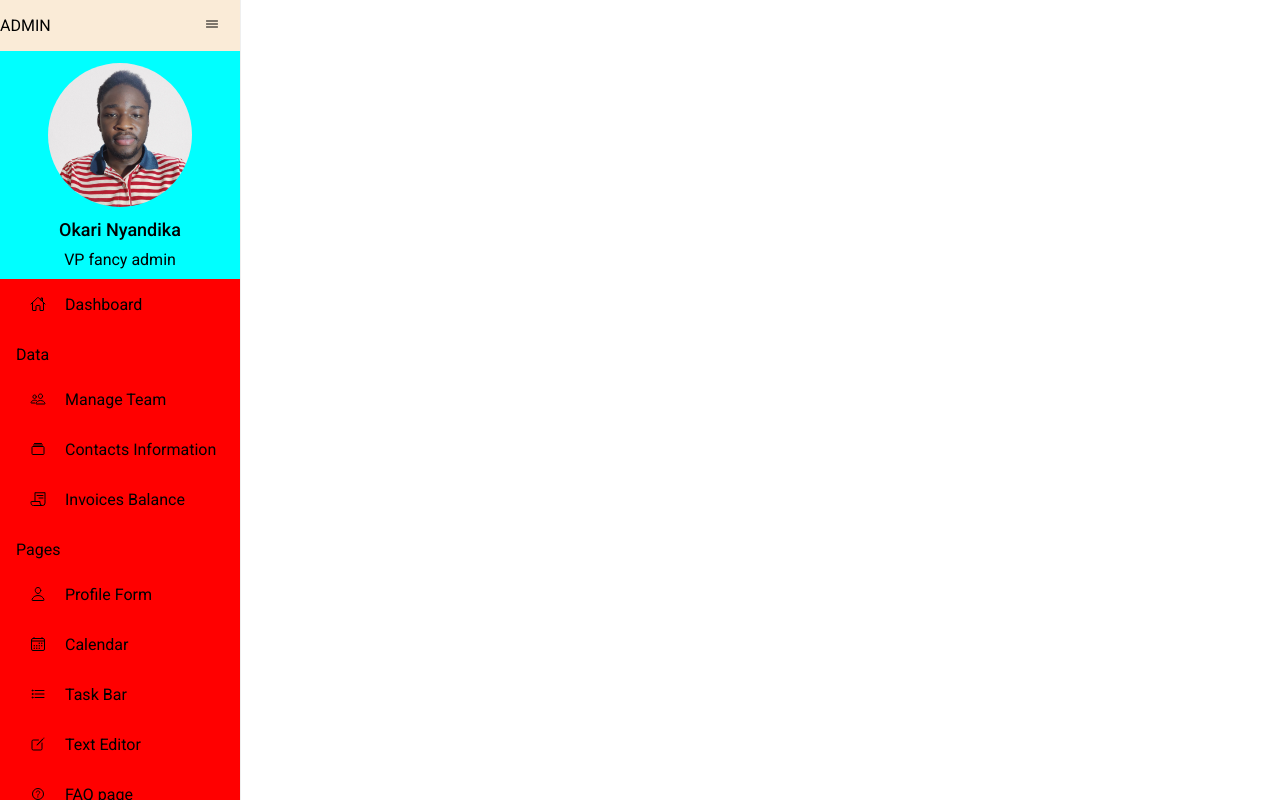
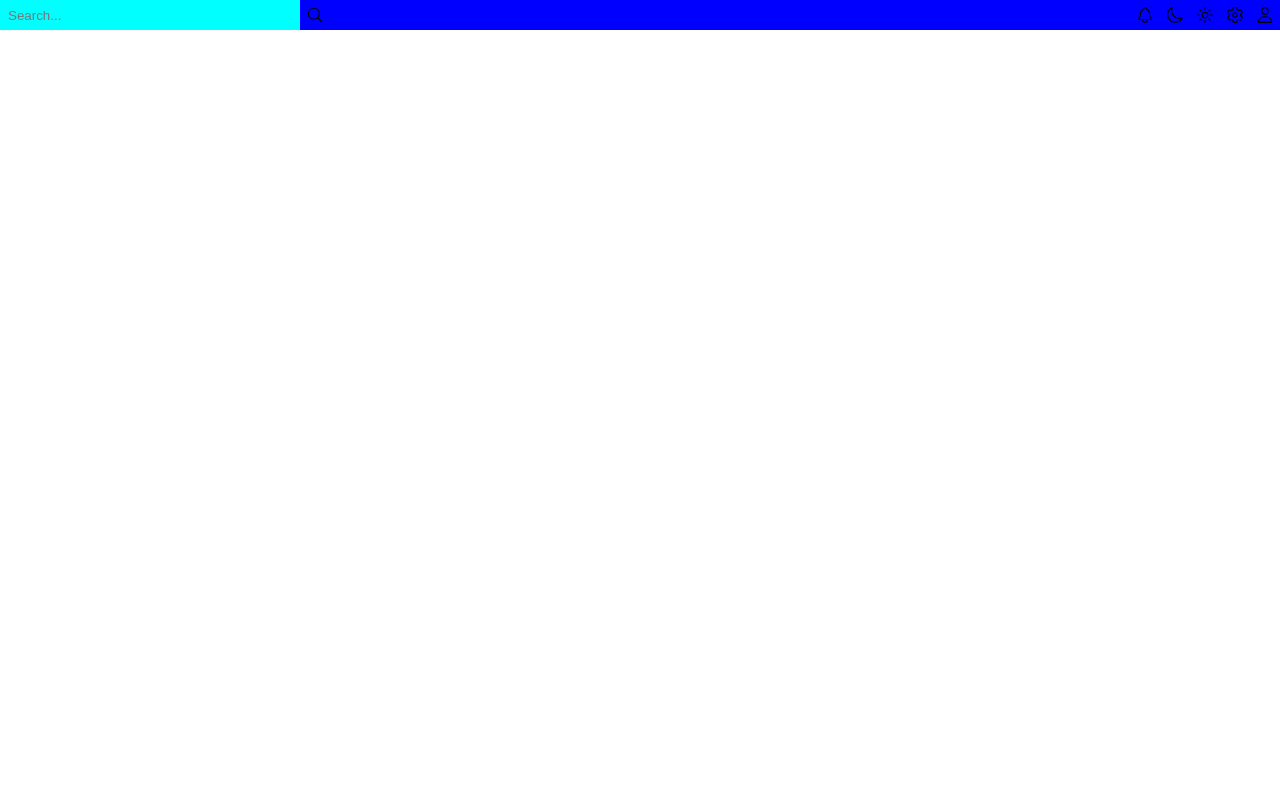
Before and after one commit to 2004-okari/DASHBOARD, a React (Create React App) app: page / in a window 1280 px wide. Shown: the top 800 px of the page. Built offline with nearby package versions, Linux system fonts and the light colour scheme.

Commit message:
Add Ionicon pack

```diff
--- a/src/assets/styling/global.css
+++ b/src/assets/styling/global.css
@@ -54,3 +54,44 @@
     }
   }
 }
+
+.topbar-container {
+  display: flex;
+  flex-direction: row;
+  justify-content: space-between;
+  align-items: center;
+  background-color: blue;
+  .topbar-search {
+    display: flex;
+    flex-direction: row;
+    align-items: center;
+    .topbar-search-input {
+      box-sizing: border-box;
+      margin: 0 0px;
+      height: 30px;
+      padding: 0 8px;
+      width: 300px;
+      outline: none !important;
+      background-color: aqua;
+      border: none;
+      &:focus {
+        border: 1px solid #ccc;
+      }
+    }
+    .topbar-icons-1 {
+      fill: #ccc;
+      margin: 0 6px;
+      font-size: 18px;
+    }
+  }
+
+  .topbar-icons-container {
+    display: flex;
+    flex-direction: row;
+    align-items: center;
+    .topbar-icons {
+      margin: 0 6px;
+      font-size: 18px;
+    }
+  }
+}
--- a/src/screens/Dashboard.jsx
+++ b/src/screens/Dashboard.jsx
@@ -1,10 +1,11 @@
 import React from 'react';
-import Sidebar from './global/Sidebar';
+// import Sidebar from './global/Sidebar';
+import Topbar from './global/Topbar';
 
 function Dashboard() {
   return (
     <div>
-      <Sidebar />
+      <Topbar />
     </div>
   );
 }
--- /dev/null
+++ b/src/screens/global/Topbar.jsx
@@ -0,0 +1,34 @@
+import React from 'react';
+import {
+  IoSearchOutline,
+  IoNotificationsOutline,
+  IoMoonOutline,
+  IoSunnyOutline,
+  IoSettingsOutline,
+  IoPersonOutline,
+} from 'react-icons/io5';
+import '../../assets/styling/global.css';
+
+function Topbar() {
+  return (
+    <div className="topbar-container">
+      <div className="topbar-search">
+        <input
+          type="search"
+          placeholder="Search..."
+          className="topbar-search-input"
+        />
+        <IoSearchOutline className="topbar-icons-1" />
+      </div>
+      <div className="topbar-icons-container">
+        <IoNotificationsOutline className="topbar-icons" />
+        <IoMoonOutline className="topbar-icons" />
+        <IoSunnyOutline className="topbar-icons" />
+        <IoSettingsOutline className="topbar-icons" />
+        <IoPersonOutline className="topbar-icons" />
+      </div>
+    </div>
+  );
+}
+
+export default Topbar;
```
